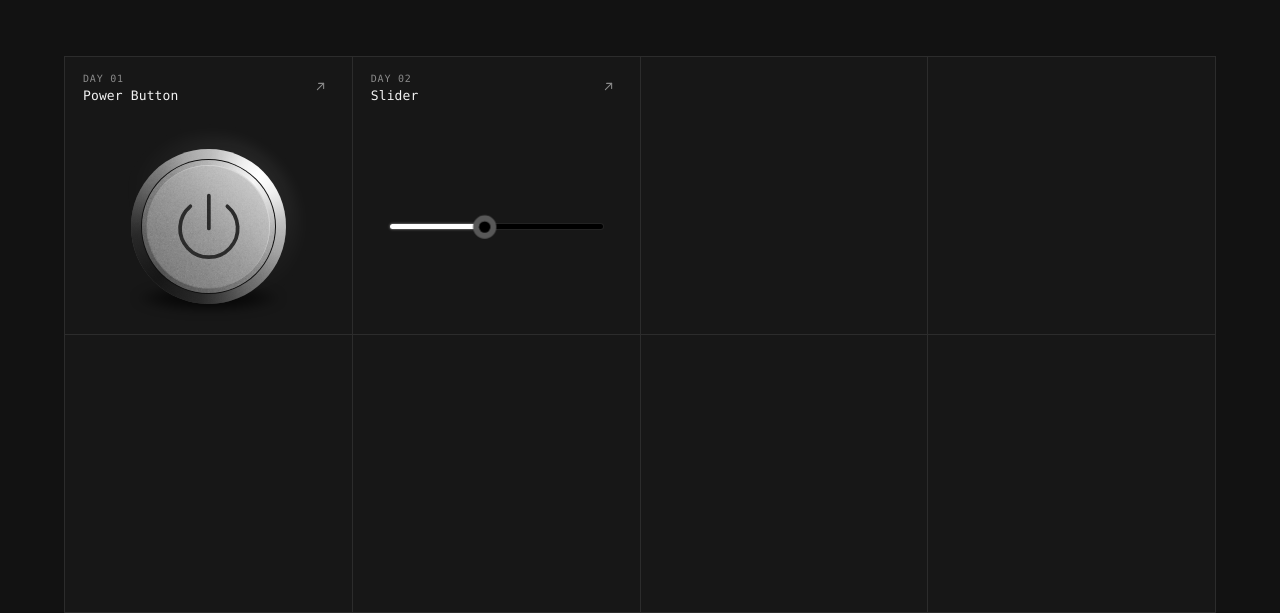
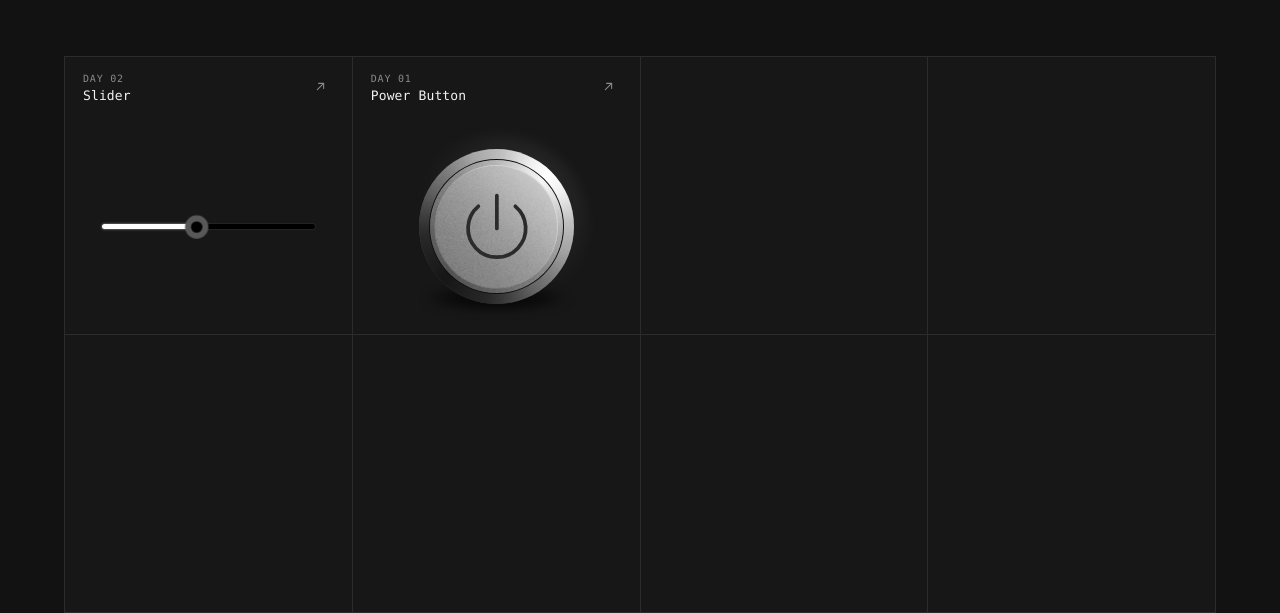
Before and after one commit to BrokenLlama/ui-explorations, a plain HTML site: page index.html in a window 1280 px wide. Shown: the part 187-800 px from the top of the page. Drawn offline with Linux system fonts and the light colour scheme.

Commit message:
Order gallery newest first

```diff
--- a/index.html
+++ b/index.html
@@ -219,6 +219,27 @@
   </header>
 
   <main class="grid grid-12" id="grid">
+    <section class="cell" data-day="Day 02" data-name="Slider" data-src="day-02-slider/index.html" data-size="560">
+      <div class="cell-head">
+        <div class="cell-titles">
+          <span class="day">Day 02</span>
+          <span class="name">Slider</span>
+        </div>
+        <button class="expand" type="button" aria-label="Expand Slider">
+          <svg viewBox="0 0 24 24" fill="none" stroke="currentColor" stroke-width="1.7" stroke-linecap="round" stroke-linejoin="round" aria-hidden="true">
+            <path d="M7 17 17 7" />
+            <path d="M9 7h8v8" />
+          </svg>
+        </button>
+      </div>
+      <div class="stage">
+        <iframe
+          src="day-02-slider/index.html?embed=1"
+          title="Day 02 — Slider"
+        ></iframe>
+      </div>
+    </section>
+
     <section class="cell" data-day="Day 01" data-name="Power Button" data-src="day-01-power-button/index.html" data-size="440">
       <div class="cell-head">
         <div class="cell-titles">
@@ -236,27 +257,6 @@
         <iframe
           src="day-01-power-button/index.html?embed=1"
           title="Day 01 — Power Button"
-        ></iframe>
-      </div>
-    </section>
-
-    <section class="cell" data-day="Day 02" data-name="Slider" data-src="day-02-slider/index.html" data-size="560">
-      <div class="cell-head">
-        <div class="cell-titles">
-          <span class="day">Day 02</span>
-          <span class="name">Slider</span>
-        </div>
-        <button class="expand" type="button" aria-label="Expand Slider">
-          <svg viewBox="0 0 24 24" fill="none" stroke="currentColor" stroke-width="1.7" stroke-linecap="round" stroke-linejoin="round" aria-hidden="true">
-            <path d="M7 17 17 7" />
-            <path d="M9 7h8v8" />
-          </svg>
-        </button>
-      </div>
-      <div class="stage">
-        <iframe
-          src="day-02-slider/index.html?embed=1"
-          title="Day 02 — Slider"
         ></iframe>
       </div>
     </section>
@@ -280,6 +280,28 @@
 
   <script>
     const grid = document.getElementById("grid");
+
+    /*
+     * Newest first: order the component cells by day number, descending,
+     * so new work always lands top-left regardless of where it sits in the markup.
+     */
+    (function orderNewestFirst() {
+      const cells = [...grid.children];
+      const dated = cells.filter((cell) => cell.dataset.name);
+      const rest = cells.filter((cell) => !cell.dataset.name);
+
+      const dayNumber = (cell) => {
+        const match = (cell.dataset.day || "").match(/\d+/);
+        return match ? Number(match[0]) : 0;
+      };
+
+      dated
+        .map((cell, index) => ({ cell, index }))
+        .sort((a, b) => dayNumber(b.cell) - dayNumber(a.cell) || a.index - b.index)
+        .forEach(({ cell }) => grid.appendChild(cell));
+
+      rest.forEach((cell) => grid.appendChild(cell));
+    })();
 
     /*
      * Complete the 12-column grid and fill the viewport height, so the page
```
